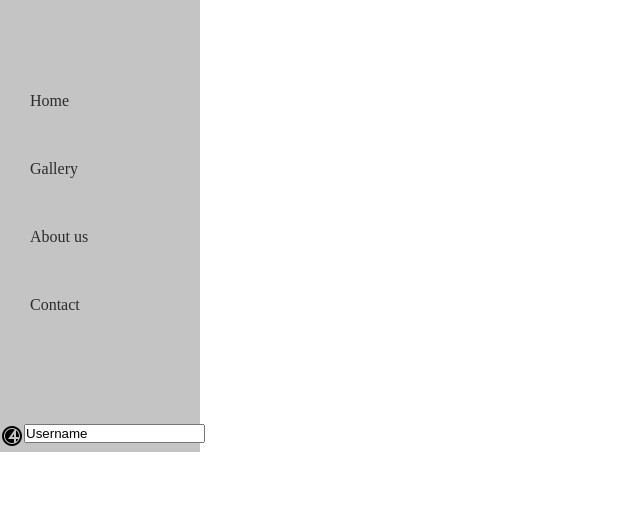
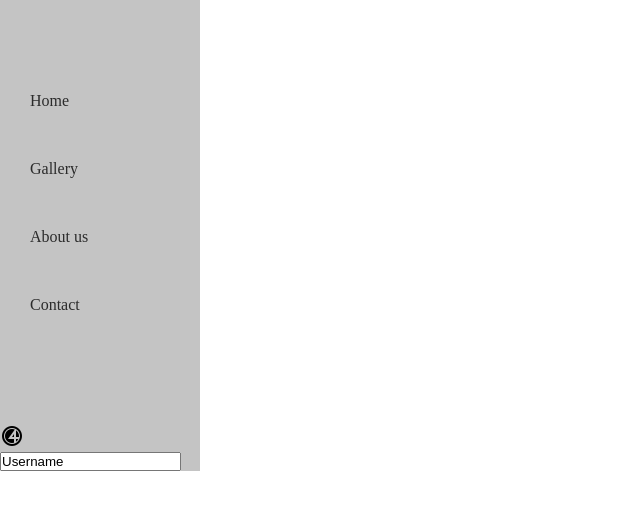
Before and after one commit to LouisMarcell1990/CSS, a plain HTML site: page start/index.html in a window 1280 px wide. Shown: the part 142-652 px from the top of the page, without its empty margins (0-640 px from the left). Drawn offline with Linux system fonts and the light colour scheme.

Commit message:
final changes before delivering the exercise

```diff
--- a/start/style.css
+++ b/start/style.css
@@ -39,10 +39,11 @@ a {
 
 a:hover {
     color: #2b2bb2;
+    transition: 0.3s;
 }
 
 .account {
-    display: flex;
+    flex: 1;
     background-color: rgb(196, 196, 196);
 }
 
```
